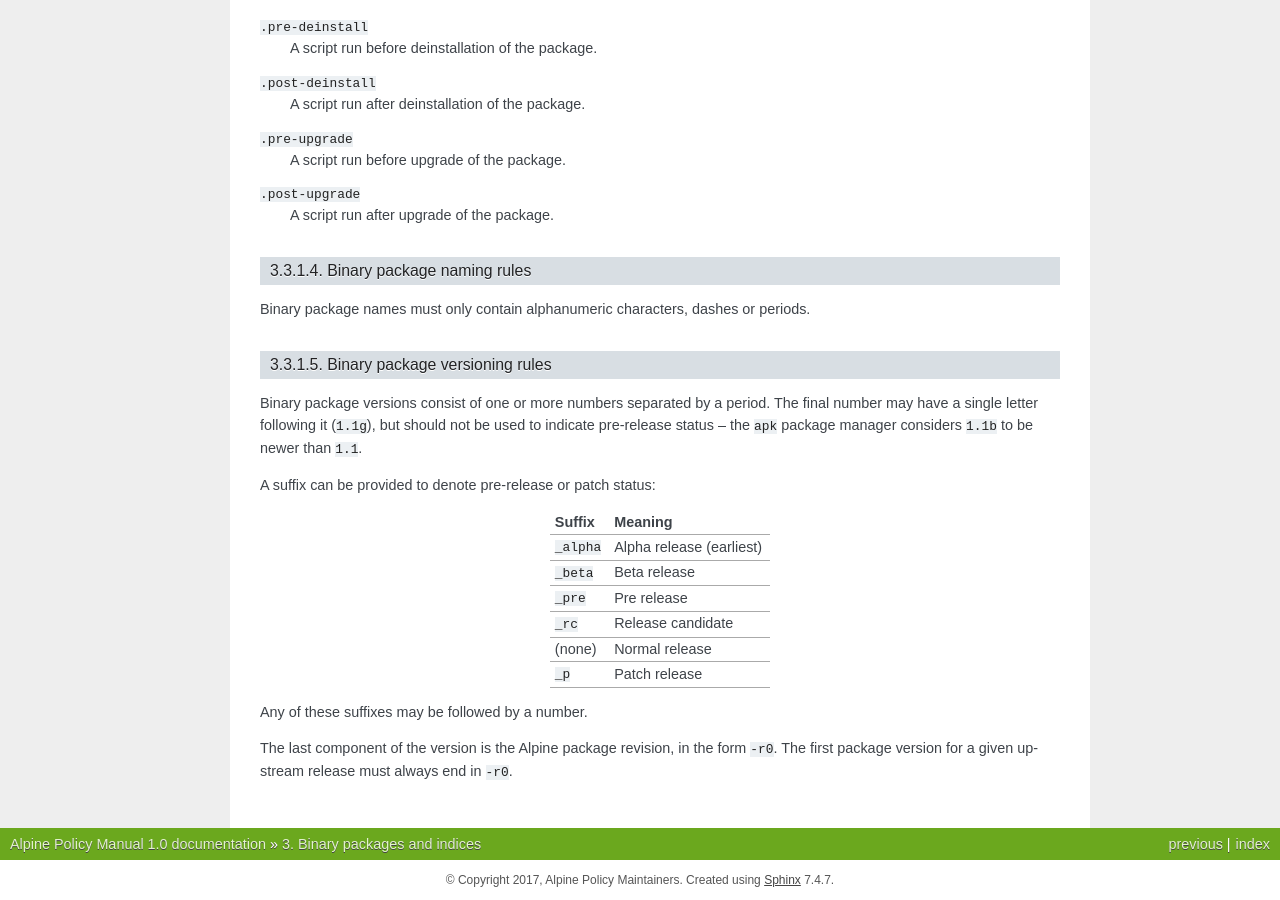
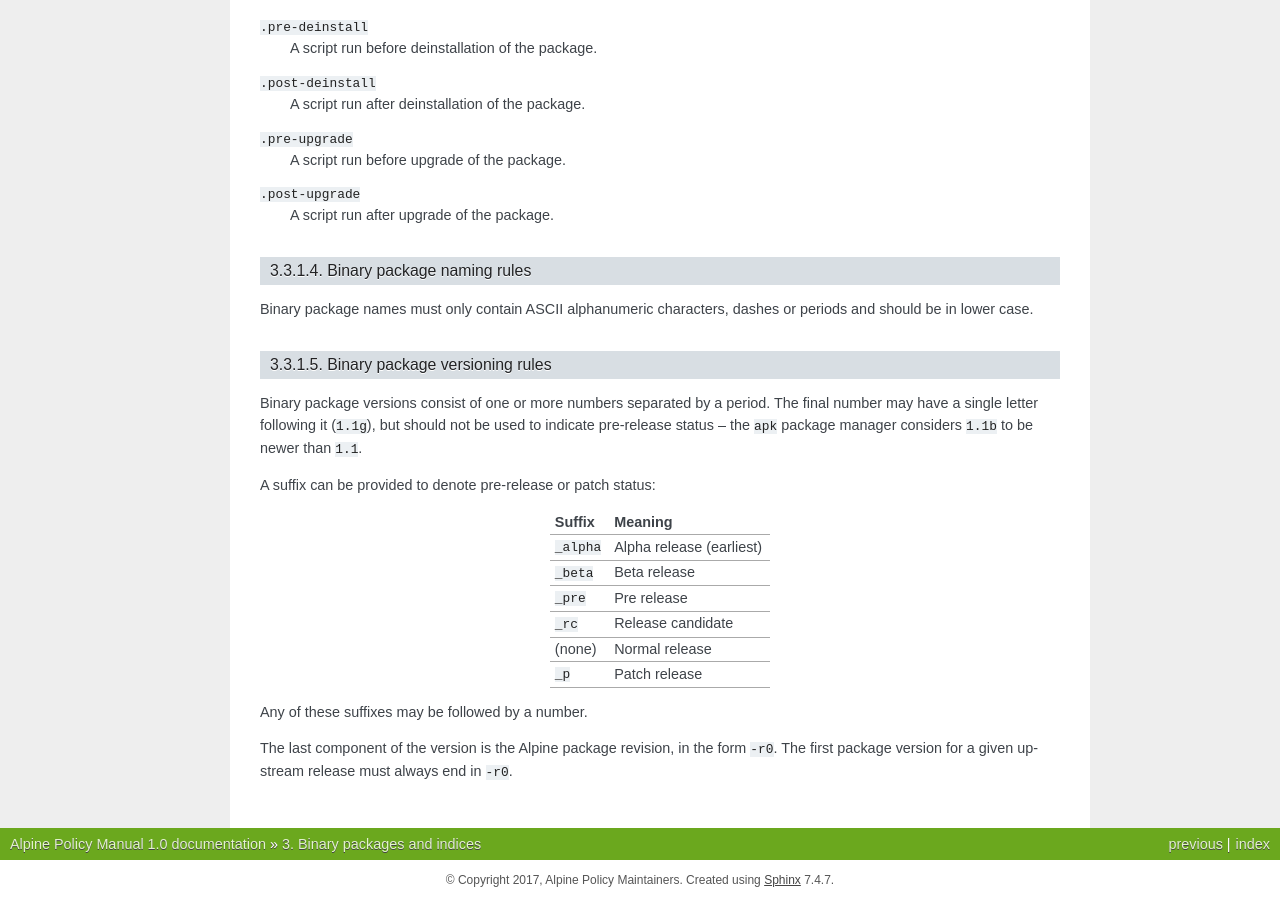
Before and after one commit to kaniini/alpine-policy, a Sphinx documentation site: the page built from source/ch-binary.rst, in a window 1280 px wide and 900 px high, scrolled down 4409 px. Built offline with Sphinx 7.4.7, drawn with Linux system fonts in a browser that asks for light colours.

Commit message:
ch-binary: refine naming rules

```diff
--- a/source/ch-binary.rst
+++ b/source/ch-binary.rst
@@ -296,7 +296,8 @@ Binary packages can contain several maintainer scripts, these are:
 Binary package naming rules
 +++++++++++++++++++++++++++
 
-Binary package names must only contain alphanumeric characters, dashes or periods.
+Binary package names must only contain ASCII alphanumeric characters, dashes or periods and should
+be in lower case.
 
 
 .. s-binary-package-version-rules:
```
